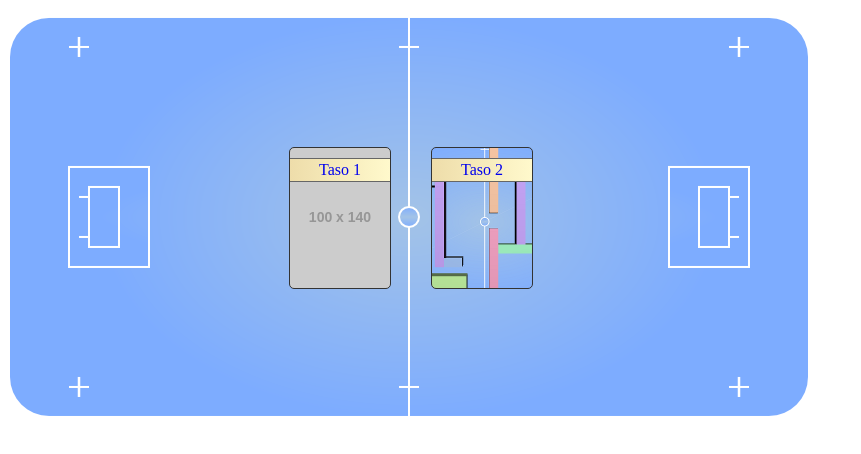
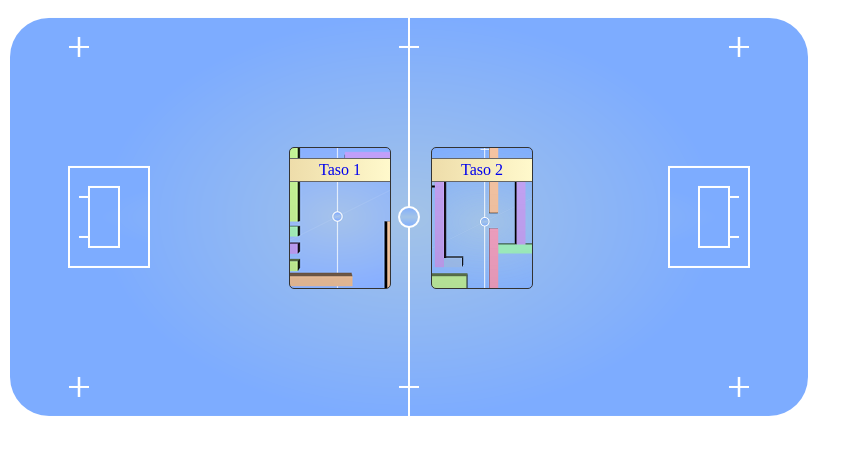
Before and after one commit to oskarihiltunen/drunken-octo-robot, a plain HTML site: page index.html in a window 1280 px wide. Shown: the whole page, without its empty margins (0-861 px from the left). Drawn offline with Linux system fonts and the light colour scheme; placeholder pictures from the web are drawn by us.

Commit message:
Added picture of the first level to the start screen.

```diff
--- a/static/css/style.less
+++ b/static/css/style.less
@@ -98,7 +98,7 @@
             }
 
             #level-1 {
-                background-image: url(http://placehold.it/100x140);
+                background-image: url(../images/level-1.png);
             }
 
             #level-2 {
```
Also changed, not shown: static/css/style.css, static/images/level-1.png (added).
